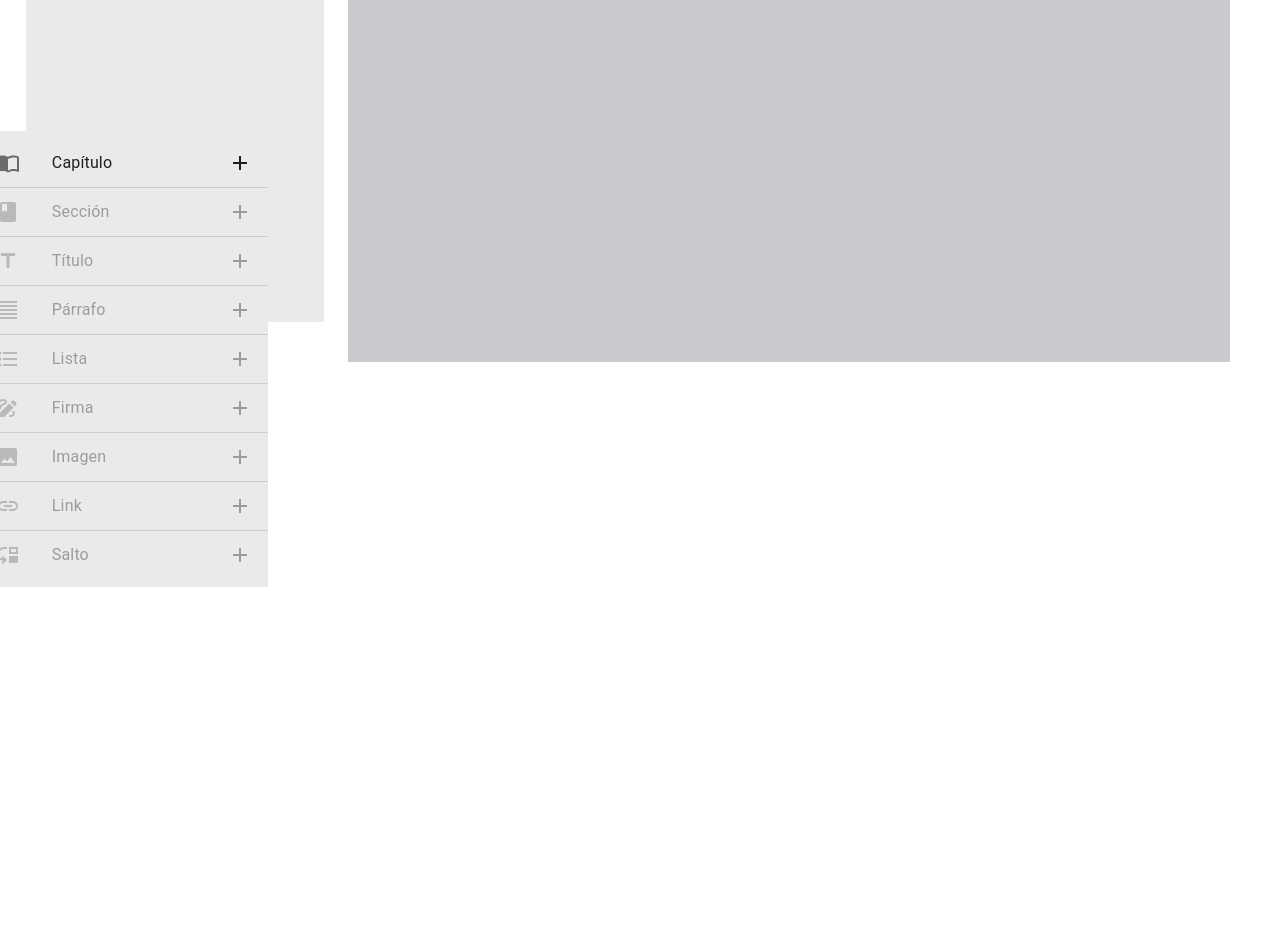
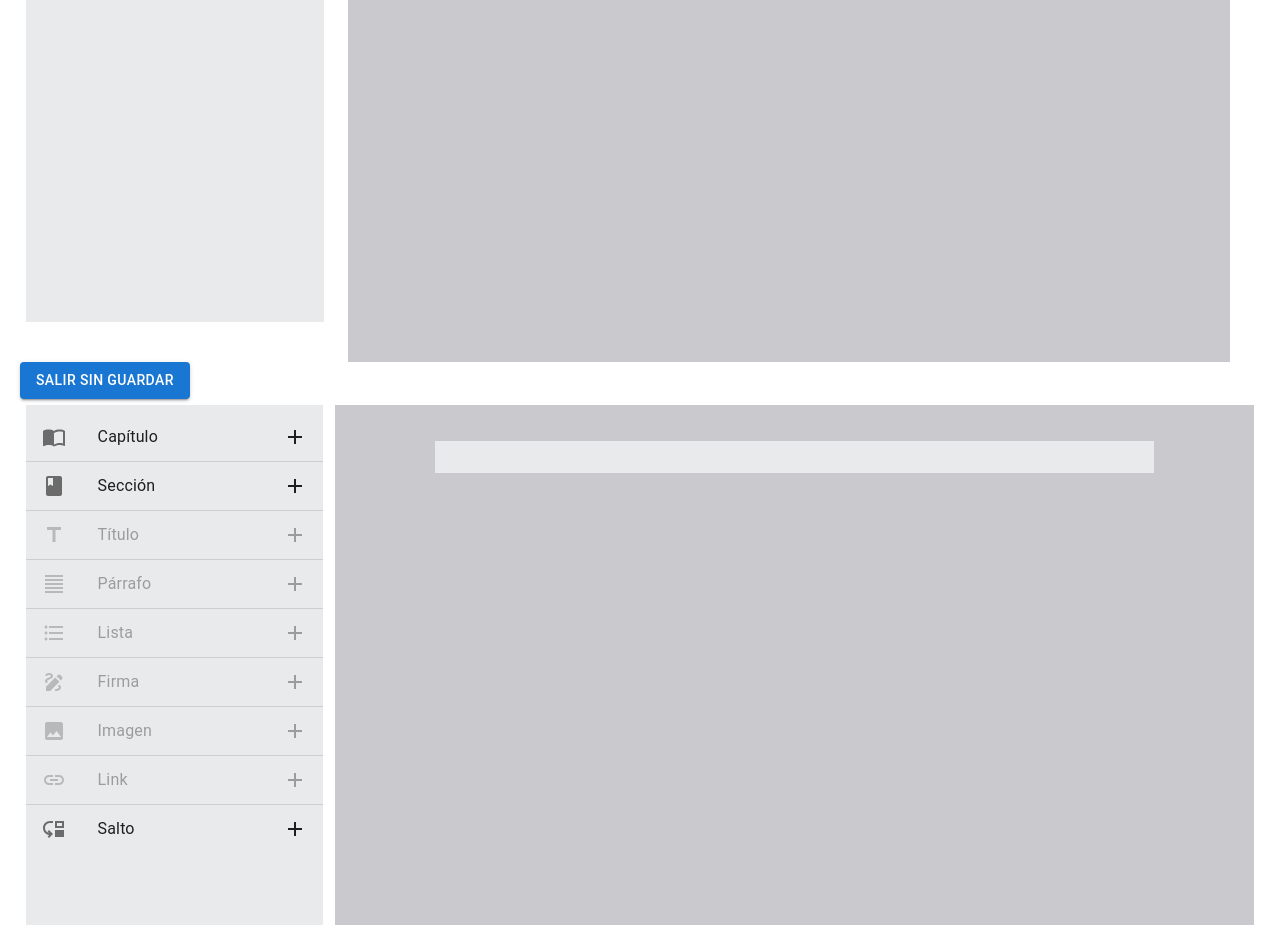
Before and after one commit to elenalope/pdf-generator-cohispania, a React (Vite) app in the folder client/: page /document/chapter in a window 1280 px wide. Shown: the part 380-1305 px from the top of the page. Before the commit the page ends 967 px from the top, so only its background shows below. Built offline with nearby package versions, Linux system fonts and the light colour scheme; what @react-pdf/renderer would draw is missing.

Commit message:
chapter-material ui and function

```diff
--- a/client/src/pages/document/MyDocument.css
+++ b/client/src/pages/document/MyDocument.css
@@ -12,7 +12,7 @@
     margin-left: 2%;
     margin-right: 2%;
     margin-top: 0.5%;
-    z-index: 0;
+
 
 }
 
@@ -20,14 +20,13 @@
     background-color: #E9EAEC;
     height: 65vh;
     width: 50vh;
-    z-index: 0;
+
 }
 
 .pdf-background {
     height: 65vh;
     width: 153vh;
     background-color: #C9C9CE;
-    z-index: 0;
     margin-left: 1%;
 }
 
--- a/client/src/views/Chapter.css
+++ b/client/src/views/Chapter.css
@@ -1,23 +1,45 @@
-
-
-.add{
-    position: absolute;
-    margin-top: -80.9%;
-    left: 17.3%;
+.template-name {
+    background-color: #E9EAEC;
+    height: 2vh;
+    margin-left: 2%;
+    margin-right: 2%;
+    padding: 20px;
+    font-family: 'Open Sans', sans-serif;
+    display: flex;
+    flex-direction: row;
 }
 
-.book{
-    position: absolute;
-    margin-top: 7%;
-    left: -300%;
-
+.document-body {
+    display: flex;
+    margin-left: 2%;
+    margin-right: 2%;
+    margin-top: 0.5%;
 }
 
-/* .form{
-  position: absolute;
-  margin-top: -70%;
-  left: 30%;
-  display: flex;
-  flex-direction: column;
+.option-list {
+    display: flex;
+    flex-direction: column;
+    height: 65vh;
+    width: 50vh;
+}
 
-}  */
+.pdf-background {
+    height: 65vh;
+    width: 153vh;
+    background-color: #C9C9CE;
+    margin-left: 1%;
+    flex-grow: 1;
+    overflow-y: auto;
+    padding: 20px;
+}
+
+.exit-button {
+    background-color: #2196F3;
+    color: white;
+    margin: 2%;
+    padding: 10px 20px;
+    border: none;
+    border-radius: 5px;
+    box-shadow: 0px 3px 6px rgba(0, 0, 0, 0.1);
+    cursor: pointer;
+}
--- a/client/src/views/Chapter.jsx
+++ b/client/src/views/Chapter.jsx
@@ -27,6 +27,10 @@ import SendIcon from '@mui/icons-material/Send';
 import CloudUploadIcon from '@mui/icons-material/CloudUpload';
 import { styled } from '@mui/material/styles';
 import TextField from '@mui/material/TextField';
+
+
+
+
 
 
 
@@ -65,36 +69,44 @@ const Chapter = (data) => {
     };
     setFormDataArray(updatedFormDataArray);
   }
+  const VisuallyHiddenInput = styled('input')({
+    clip: 'rect(0 0 0 0)',
+    clipPath: 'inset(50%)',
+    height: 1,
+    overflow: 'hidden',
+    position: 'absolute',
+    bottom: 0,
+    left: 0,
+    whiteSpace: 'nowrap',
+    width: 1,
+  });
 
   return (
-      <div>
-        <div className='add'>
-          <Button >
-            <AddIcon/>
-          </Button>
-          <ImportContactsIcon className='book'/>
+
+
+
           <div className='document-body'>
       <div className='option-list'>
       <Box>
       <nav>
-        <List sx={{ marginTop: '190%',right:'65%', width:'75%' ,backgroundColor: '#E9EAEC'}}>
+        <List sx={{  backgroundColor: '#E9EAEC'}}>
         <ListItem disablePadding>
-    <ListItemButton>
+            <ListItemButton >
               <ListItemIcon>
                 <ImportContactsIcon />
               </ListItemIcon>
-      <ListItemText primary="Capítulo" />
+              <ListItemText primary="Capítulo"/>
               <AddIcon onClick={handleClick}/>
             </ListItemButton>
           </ListItem>
           <Divider />
           <ListItem disablePadding>
-    <ListItemButton disabled>
+            <ListItemButton>
               <ListItemIcon>
                 <BookIcon />
               </ListItemIcon>
-      <ListItemText primary="Sección" />
-      <AddIcon />
+              <ListItemText primary="Sección"/>
+              <AddIcon  />
             </ListItemButton>
           </ListItem>
           <Divider />
@@ -103,7 +115,7 @@ const Chapter = (data) => {
               <ListItemIcon>
                 <TitleIcon />
               </ListItemIcon>
-      <ListItemText primary="Título" />
+              <ListItemText primary="Título"/>
               <AddIcon />
             </ListItemButton>
           </ListItem>
@@ -113,7 +125,7 @@ const Chapter = (data) => {
               <ListItemIcon>
                 <FormatAlignJustifyIcon />
               </ListItemIcon>
-      <ListItemText primary="Párrafo" />
+              <ListItemText primary="Párrafo"/>
               <AddIcon />
             </ListItemButton>
           </ListItem>
@@ -123,7 +135,7 @@ const Chapter = (data) => {
               <ListItemIcon>
                 <FormatListBulletedIcon />
               </ListItemIcon>
-      <ListItemText primary="Lista" />
+              <ListItemText primary="Lista"/>
               <AddIcon />
             </ListItemButton>
           </ListItem>
@@ -133,7 +145,7 @@ const Chapter = (data) => {
               <ListItemIcon>
                 <DrawIcon />
               </ListItemIcon>
-      <ListItemText primary="Firma" />
+              <ListItemText primary="Firma"/>
               <AddIcon />
             </ListItemButton>
           </ListItem>
@@ -143,7 +155,7 @@ const Chapter = (data) => {
               <ListItemIcon>
                 <ImageIcon />
               </ListItemIcon>
-      <ListItemText primary="Imagen" />
+              <ListItemText primary="Imagen"/>
               <AddIcon />
             </ListItemButton>
           </ListItem>
@@ -153,30 +165,29 @@ const Chapter = (data) => {
               <ListItemIcon>
                 <LinkIcon />
               </ListItemIcon>
-      <ListItemText primary="Link" />
+              <ListItemText primary="Link"/>
               <AddIcon />
             </ListItemButton>
           </ListItem>
           <Divider />
           <ListItem disablePadding>
-    <ListItemButton disabled>
+            <ListItemButton>
               <ListItemIcon>
                 <MoveDownIcon />
               </ListItemIcon>
-      <ListItemText primary="Salto" />
+              <ListItemText primary="Salto"/>
               <AddIcon />
             </ListItemButton>
           </ListItem>
         </List>
-
       </nav>
     </Box>
       </div>
-        </div>
-      </div>
+
+      <div className='pdf-background'>
+      <Box sx={{ backgroundColor: '#E9EAEC', mt: 2, ml: 10, mr: 10, mb: 2, p: 2  }} >
       {formDataArray.map((formData, index) => (
-        <form key={index} className="form" onSubmit={(e) => handleSubmit(e, index)}>
-          <div className='container-target'style={{ marginTop: 'px' }}>
+        <FormGroup key={index} className="form" onSubmit={(e) => handleSubmit(e, index)}>
           <TextField
               sx={{ mb: 2}}
               label="Título"
@@ -196,19 +207,16 @@ const Chapter = (data) => {
                  Seleccionar Imagen
                  <VisuallyHiddenInput type="file" onChange={(e) => handleInputChange(e, index)} />
                  </Button>
-
-                <FormControlLabel control={<Switch />} label="Portada"
-                value={formData.cover}
-                onChange={(e) => handleInputChange(e, index)}/>
-
                 <Button variant="contained" endIcon={<SendIcon />} size="small"
                 sx={{ width: 100 , ml: 'auto'}} type="submit" onSubmit={handleSubmit()}>
                 Crear
                 </Button>
-              <Box/>
+                </FormGroup>
+                ))
+                }
+              </Box>
         </div>
-        </form>
-      ))}
+
     </div>
   );
 }
@@ -216,7 +224,4 @@ const Chapter = (data) => {
 
 
 
-
-
-
 export default Chapter;
```
Lines whose indentation alone changed are shown as unchanged.
